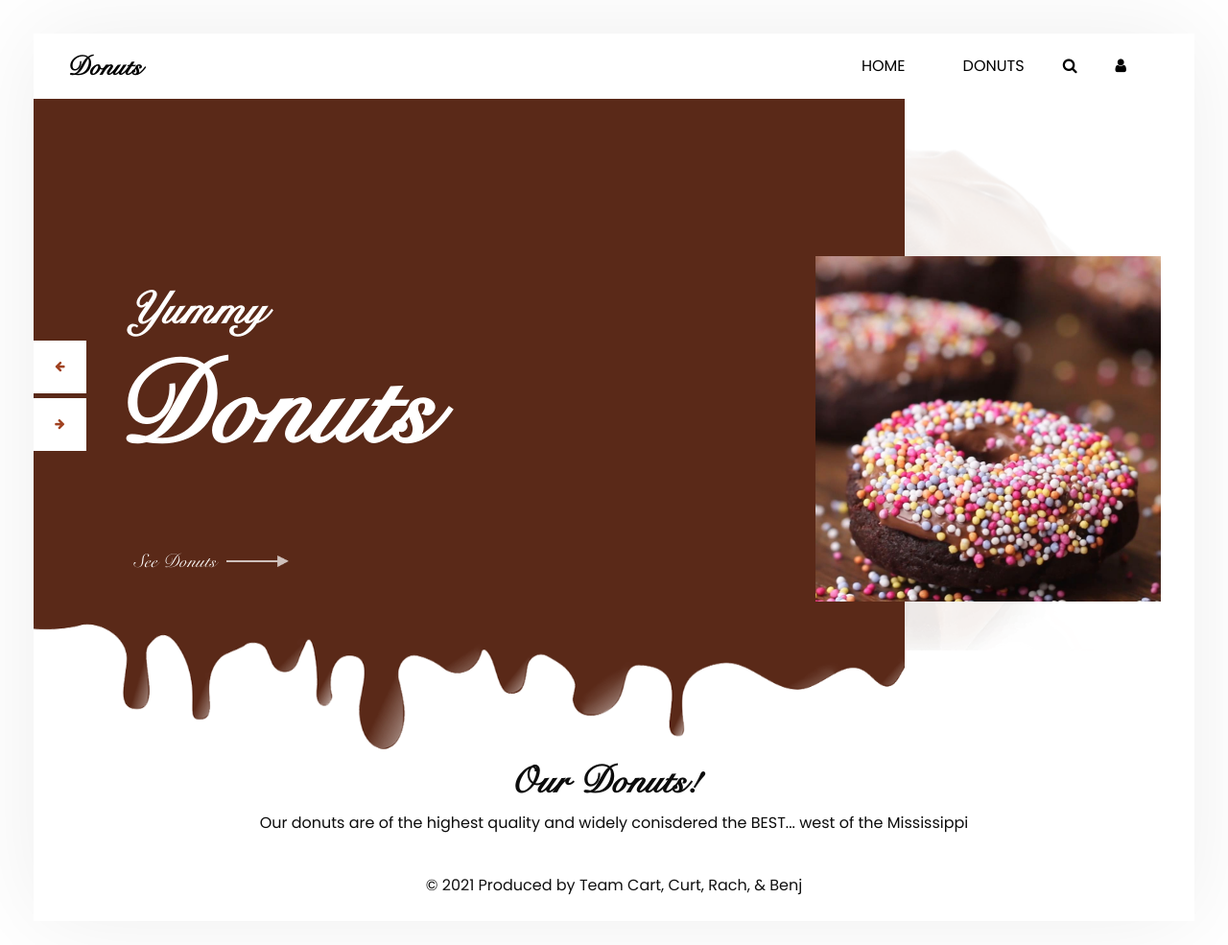
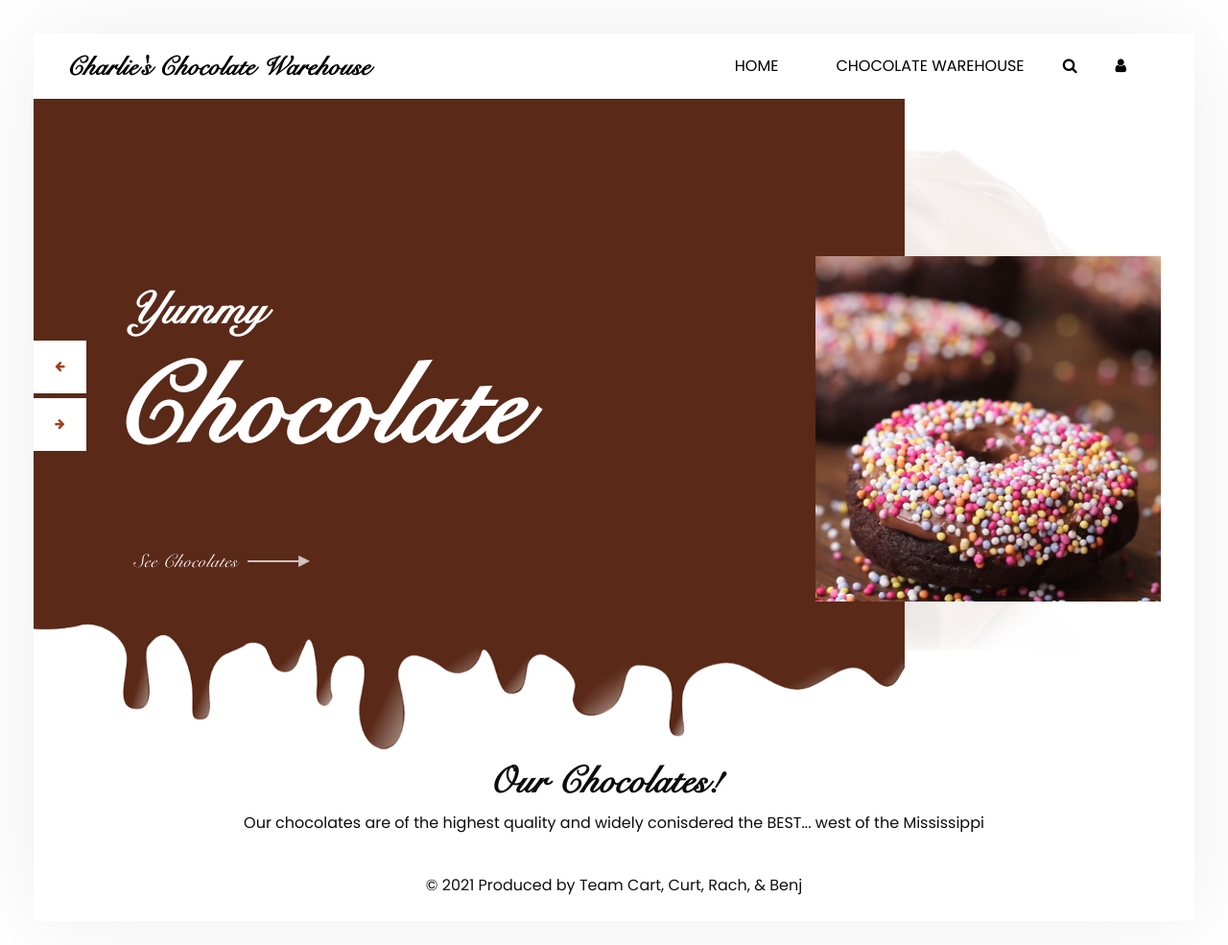
Before and after one commit to parkecur000/Django_Containers, a Django app: page / in a window 1280 px wide. Shown: the whole page at 96% size. Run offline with Django 3.2, Linux system fonts and the light colour scheme; data that the repository does not hold is empty; some libraries are stand-ins or nearby versions.

Commit message:
New with Chocolate instead of Donuts

```diff
--- a/rp-portfolio/templates/homepages/index.html
+++ b/rp-portfolio/templates/homepages/index.html
@@ -14,7 +14,7 @@
   <meta name="description" content="" />
   <meta name="author" content="" />
 
-  <title>Donuts</title>
+  <title>Chocolate</title>
 
 
   <!-- bootstrap core css -->
@@ -47,7 +47,7 @@
         <div class="container-fluid">
           <nav class="navbar navbar-expand-lg custom_nav-container ">
             <a class="navbar-brand" href="">
-              Donuts
+              Charlie's Chocolate Warehouse
             </a>
             </a>
             <button class="navbar-toggler" type="button" data-toggle="collapse" data-target="#navbarSupportedContent" aria-controls="navbarSupportedContent" aria-expanded="false" aria-label="Toggle navigation">
@@ -63,7 +63,7 @@
                   <a class="nav-link" href="about.html"> About</a>
                 </li> -->
                 <li class="nav-item">
-                  <a class="nav-link" href="#">Donuts</a>
+                  <a class="nav-link" href="#">Chocolate Warehouse</a>
                 </li>
                 <li class="nav-item">
               </ul>
@@ -94,12 +94,12 @@
                       <h1>
                         Yummy <br>
                         <span>
-                          Donuts
+                          Chocolate
                         </span>
                       </h1>
                       <a href="#">
                         <span>
-                          See Donuts
+                          See Chocolates
                         </span>
                         <img src="{% static 'images/white-arrow.png' %}" alt="">
                       </a>
@@ -119,7 +119,7 @@
                   <div class="col-md-6">
                     <div class="detail_box">
                       <h1>
-                        Donuts <br>
+                        Chocolate <br>
                         <span>
                           Yummy
                         </span>
@@ -189,10 +189,10 @@
       <div class="container">
         <div class="heading_container">
           <h2>
-            Our Donuts!
+            Our Chocolates!
           </h2>
           <p>
-            Our donuts are of the highest quality and widely conisdered the BEST... west of the Mississippi
+            Our chocolates are of the highest quality and widely conisdered the BEST... west of the Mississippi
           </p>
           {% for d in donuts %}
         </div>
```
